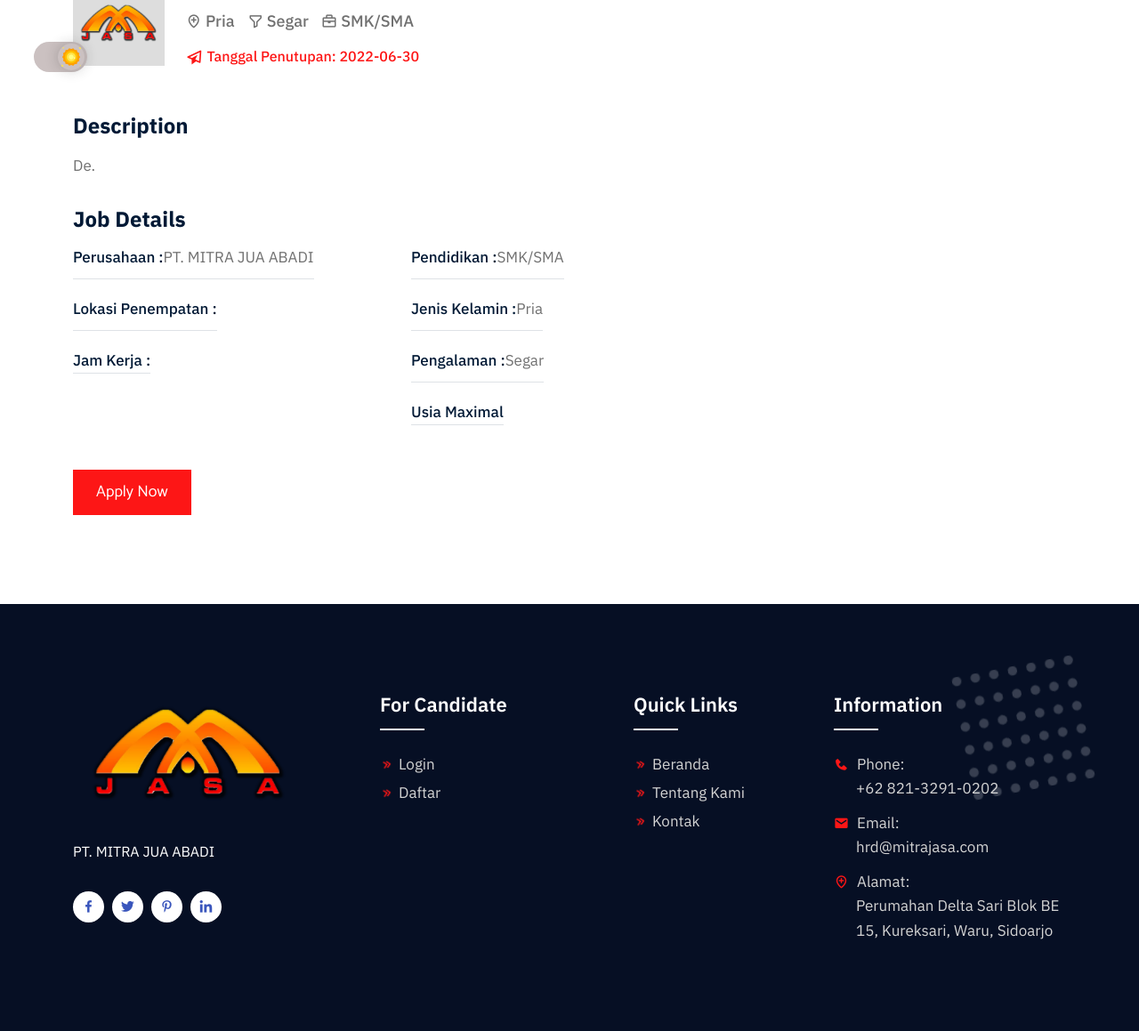
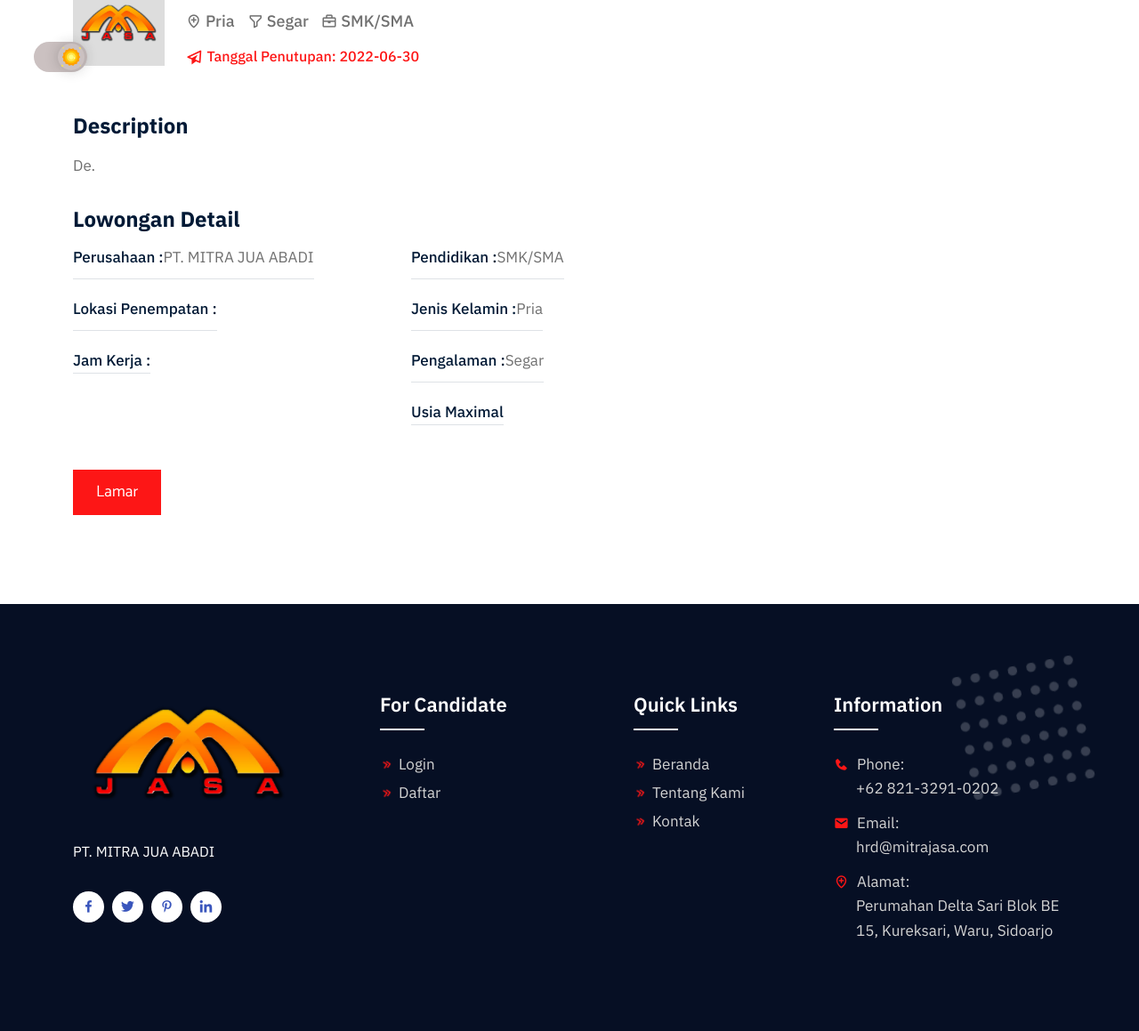
Before and after one commit to itmja/mja_low, a PHP site: page /lowongan/job-details.php?id=10 in a window 1280 px wide. Shown: the part 639-1798 px from the top of the page at 89% size. Run offline with PHP 8.4, Linux system fonts and the light colour scheme; the visitor is signed in with stand-in values (Sample User, id 1); data comes from the database, SQL or seed files in the repository; data that the repository does not hold is empty.

Commit message:
Update job-details.php

```diff
--- a/job-details.php
+++ b/job-details.php
@@ -2,15 +2,15 @@
         <!-- Navbar Area End -->
 
         <!-- Page Title Start -->
-        <section class="page-title title-bg6">
+        <section class="page-title title-bg1">
             <div class="d-table">
                 <div class="d-table-cell">
                     <h2>Job Details</h2>
                     <ul>
                         <li>
-                            <a href="index.html">Home</a>
+                            <a href="index.php">Beranda</a>
                         </li>
-                        <li>Job Details</li>
+                        <li>Lowongan Detail</li>
                     </ul>
                 </div>
             </div>
@@ -106,7 +106,7 @@
                                     </div> -->
 
                                     <div class="details-text">
-                                        <h3>Job Details</h3>
+                                        <h3>Lowongan Detail</h3>
                                         <div class="row">
                                             <div class="col-md-6">
                                                 <table class="table">
@@ -153,9 +153,7 @@
                                     </div>
 
                                     <div class="theme-btn">
-                                        <a href="#" class="default-btn">
-                                            Apply Now
-                                        </a>
+                                        <a href="daftar/data/func/lamar.php?id=<?php echo $_SESSION['uid']; ?>&job=<?= $id ?>&no=<?= $r['kode_job'] ?>" class="default-btn">Lamar</a>
                                     </div>
                                 </div>
                             </div>
```
